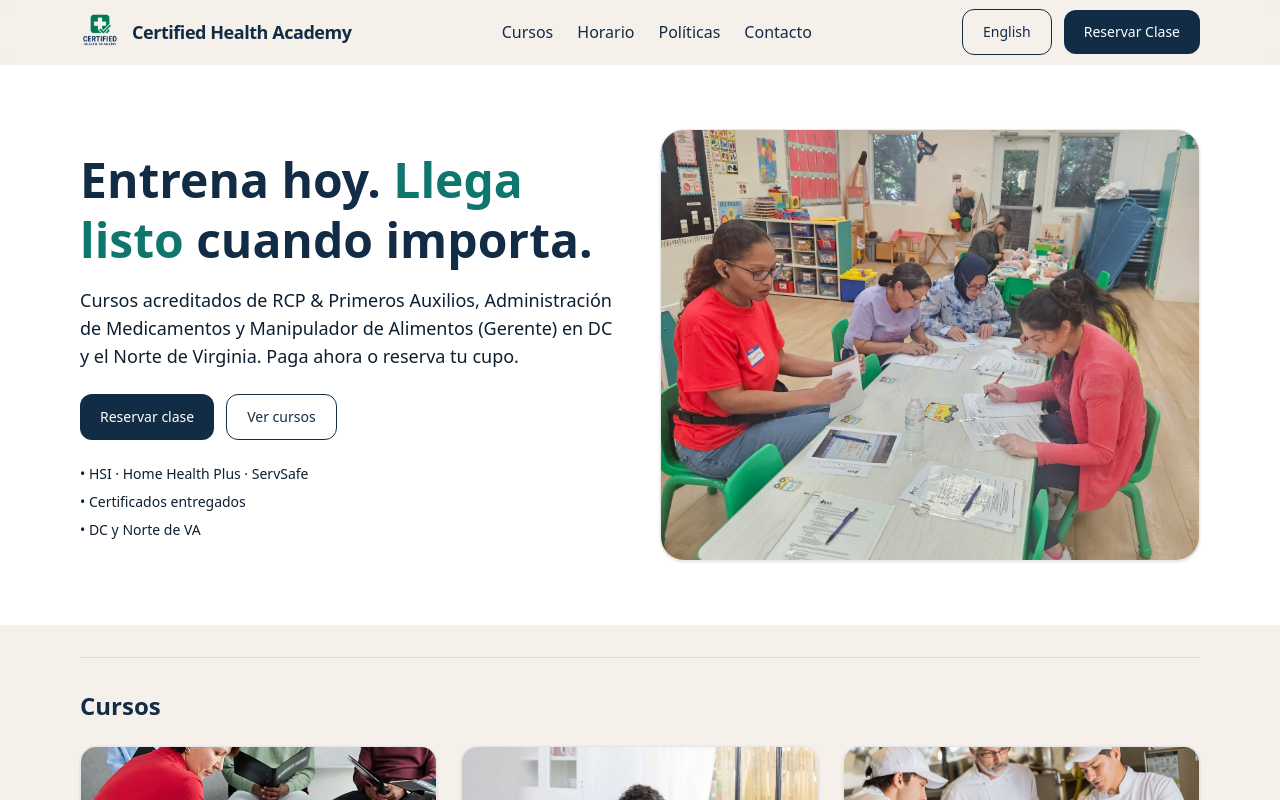
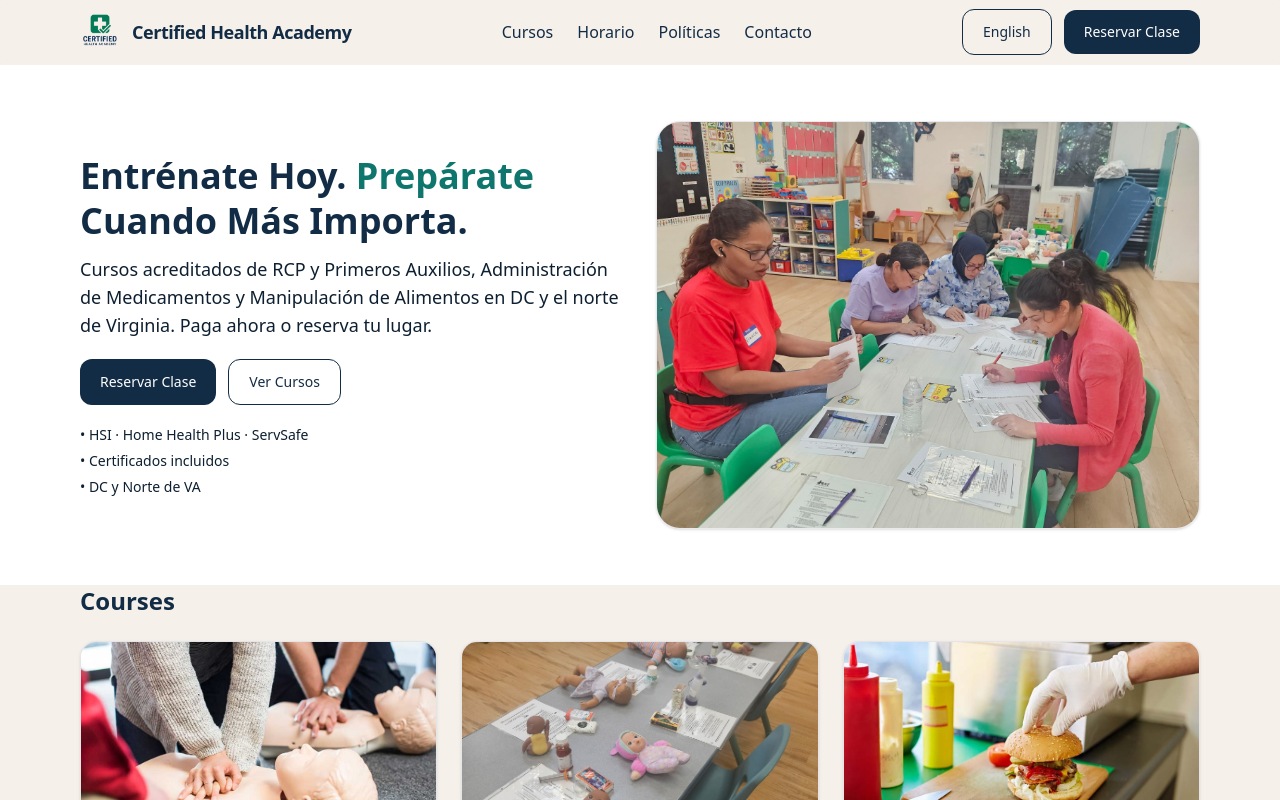
Before and after one commit to Vicdamone2223/certified-health-academy, a Next.js app: page /es in a window 1280 px wide. Shown: the top 800 px of the page. Built offline with nearby package versions, Linux system fonts and the light colour scheme.

Commit message:
Add Spanish homepage with hero section update

```diff
--- a/src/app/es/page.tsx
+++ b/src/app/es/page.tsx
@@ -1,48 +1,59 @@
 import Link from "next/link";
 import Image from "next/image";
-import Divider from "../components/Divider";        // reuse same components
-import CourseCardsEs from "../components/CourseCardsEs";
-
-export const metadata = {
-  title: "Academia Elite | DC & Norte de VA",
-};
+import CourseCards from "../components/CourseCards";
 
 export default function HomeEs() {
   return (
     <>
-      {/* Héroe dividido */}
+      {/* Hero — mobile shows image first; desktop uses two columns */}
       <section className="bg-white">
-        <div className="container grid items-center gap-10 py-12 sm:py-16 lg:grid-cols-2">
-          <div>
-            <h1 className="text-4xl font-extrabold leading-tight sm:text-5xl">
-              Entrena hoy. <span className="text-[var(--accent)]">Llega listo</span> cuando importa.
-            </h1>
-            <p className="mt-4 text-lg text-[color-mix(in_srgb,var(--brand)_70%,black_30%)]">
-              Cursos acreditados de RCP &amp; Primeros Auxilios, Administración de Medicamentos y
-              Manipulador de Alimentos (Gerente) en DC y el Norte de Virginia.
-              Paga ahora o reserva tu cupo.
-            </p>
-            <div className="mt-6 flex flex-col gap-3 sm:flex-row">
-              <Link href="/schedule" className="btn btn-primary">Reservar clase</Link>
-              <Link href="/courses" className="btn btn-outline">Ver cursos</Link>
+        <div className="container py-10 sm:py-14">
+          <div className="grid gap-8 md:grid-cols-2 md:items-center">
+            {/* Image first in DOM = on top for mobile; on md+ it sits right */}
+            <div className="relative aspect-[4/3] w-full overflow-hidden rounded-3xl border border-[color-mix(in_srgb,var(--brand)_10%,transparent)] shadow-sm md:order-2">
+              <Image
+                src="/hero.jpg"
+                alt="Capacitación práctica en salud"
+                fill
+                priority
+                className="object-cover"
+                sizes="(min-width:1024px) 50vw, 100vw"
+              />
             </div>
-            <ul className="mt-6 space-y-2 text-sm text-[color-mix(in_srgb,var(--brand)_70%,black_30%)]">
-              <li>• HSI · Home Health Plus · ServSafe</li>
-              <li>• Certificados entregados</li>
-              <li>• DC y Norte de VA</li>
-            </ul>
-          </div>
 
-          <div className="relative aspect-[5/4] w-full overflow-hidden rounded-3xl border border-[color-mix(in_srgb,var(--brand)_10%,transparent)] shadow-sm">
-            <Image src="/hero.jpg" alt="Capacitación práctica en salud" fill priority className="object-cover" sizes="(min-width:1024px) 50vw, 100vw" />
+            {/* Text */}
+            <div className="md:order-1">
+              <h1 className="text-3xl sm:text-4xl font-extrabold leading-tight">
+                Entrénate Hoy.{" "}
+                <span className="text-[var(--accent)]">Prepárate</span> Cuando Más Importa.
+              </h1>
+
+              <p className="mt-3 text-base sm:text-lg text-[color-mix(in_srgb,var(--brand)_70%,black_30%)]">
+                Cursos acreditados de RCP y Primeros Auxilios, Administración de Medicamentos y
+                Manipulación de Alimentos en DC y el norte de Virginia. Paga ahora o reserva tu lugar.
+              </p>
+
+              <div className="mt-5 flex flex-col gap-3 sm:flex-row">
+                <Link href="/es/schedule" className="btn btn-primary">
+                  Reservar Clase
+                </Link>
+                <Link href="/es/courses" className="btn btn-outline">
+                  Ver Cursos
+                </Link>
+              </div>
+
+              <ul className="mt-5 space-y-1.5 text-sm text-[color-mix(in_srgb,var(--brand)_70%,black_30%)]">
+                <li>• HSI · Home Health Plus · ServSafe</li>
+                <li>• Certificados incluidos</li>
+                <li>• DC y Norte de VA</li>
+              </ul>
+            </div>
           </div>
         </div>
       </section>
 
-      <Divider />
-
-      {/* You can keep using the same CourseCards for now; later we can add a localized Spanish version */}
-      <CourseCardsEs />
+      {/* Detailed course cards */}
+      <CourseCards />
     </>
   );
 }
```
